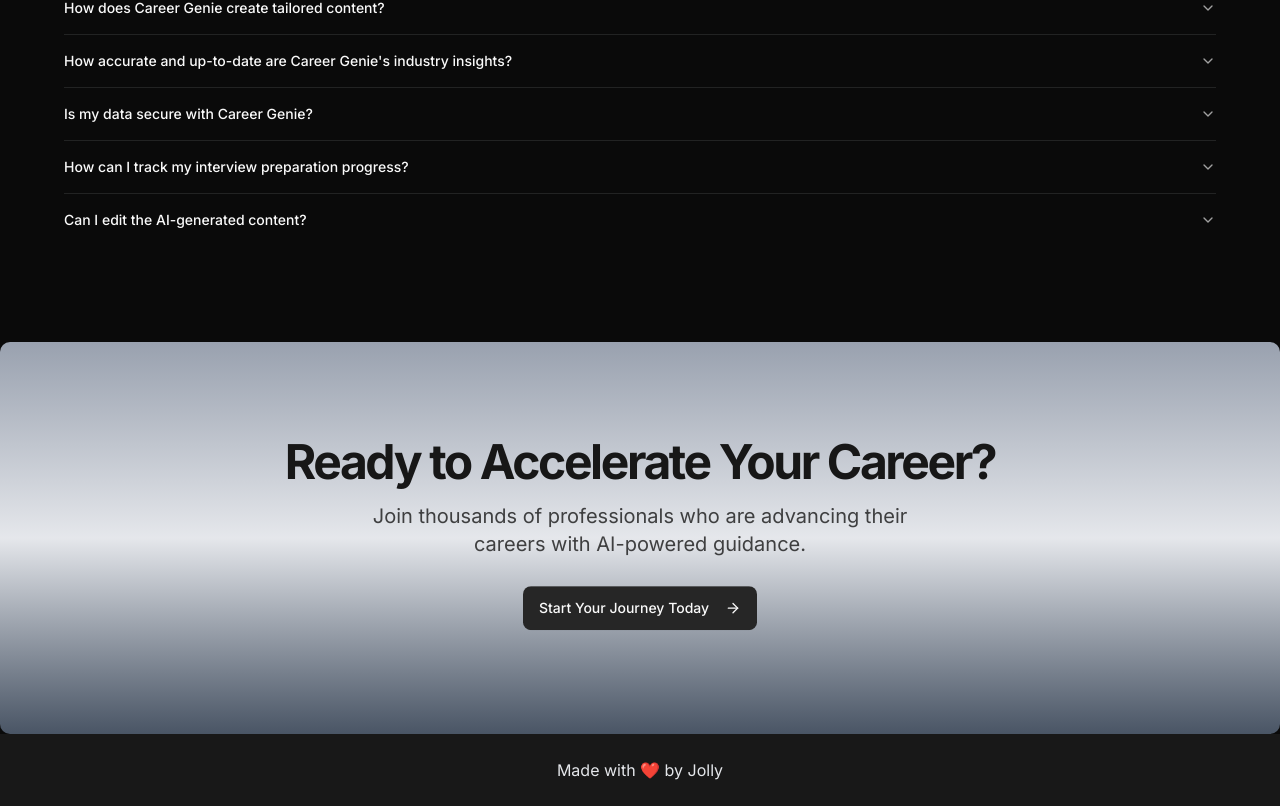
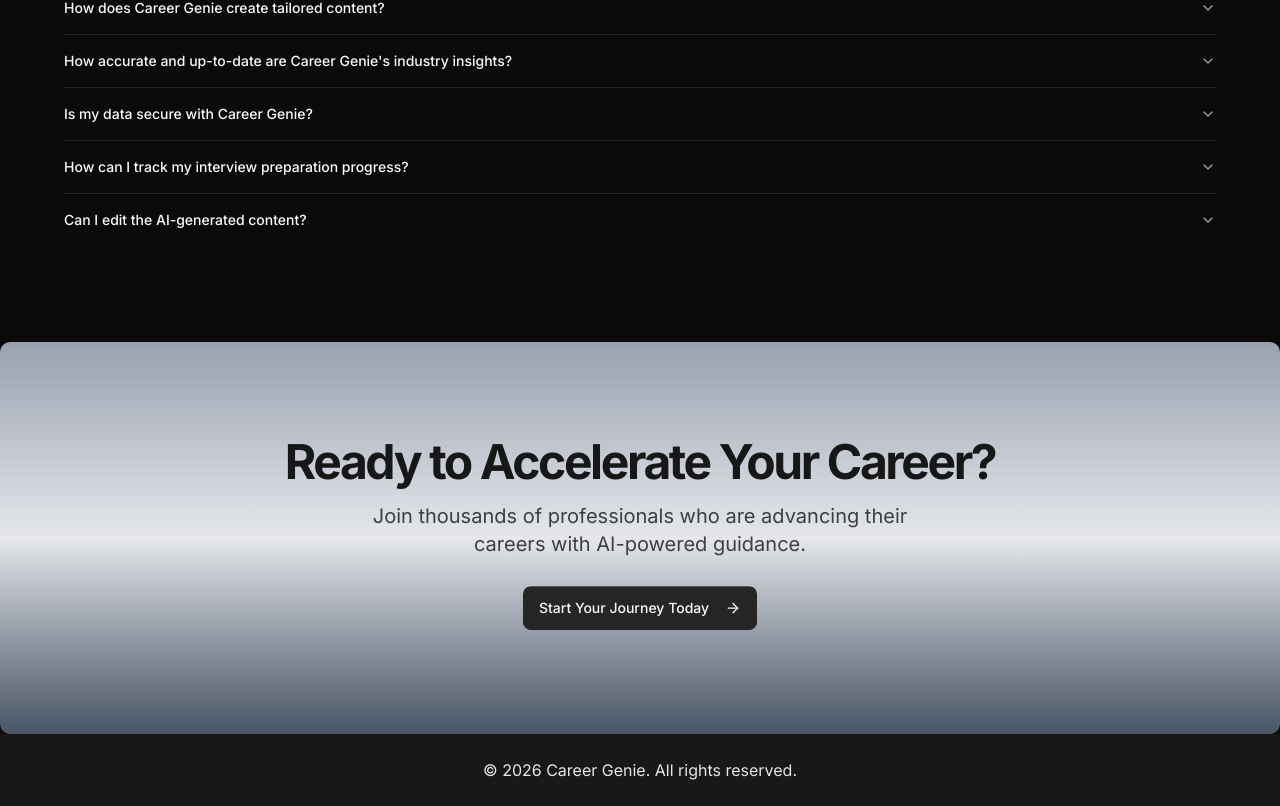
Before and after one commit to AdityaJollyy/Career-Genie, a Next.js app: page / in a window 1280 px wide. Shown: the part 3482-4288 px from the top of the page. Built offline with nearby package versions, Linux system fonts and the light colour scheme; no server answers.

Commit message:
fix: update footer copyright text to reflect current year and brand name

```diff
--- a/app/layout.js
+++ b/app/layout.js
@@ -43,7 +43,7 @@ export default function RootLayout({ children }) {
             {/* footer */}
             <footer className="bg-muted/50 py-6">
               <div className="container mx-auto px-4 text-center text-gray-200">
-                Made with ❤️ by Jolly
+                © {new Date().getFullYear()} Career Genie. All rights reserved.
               </div>
             </footer>
           </ThemeProvider>
```
